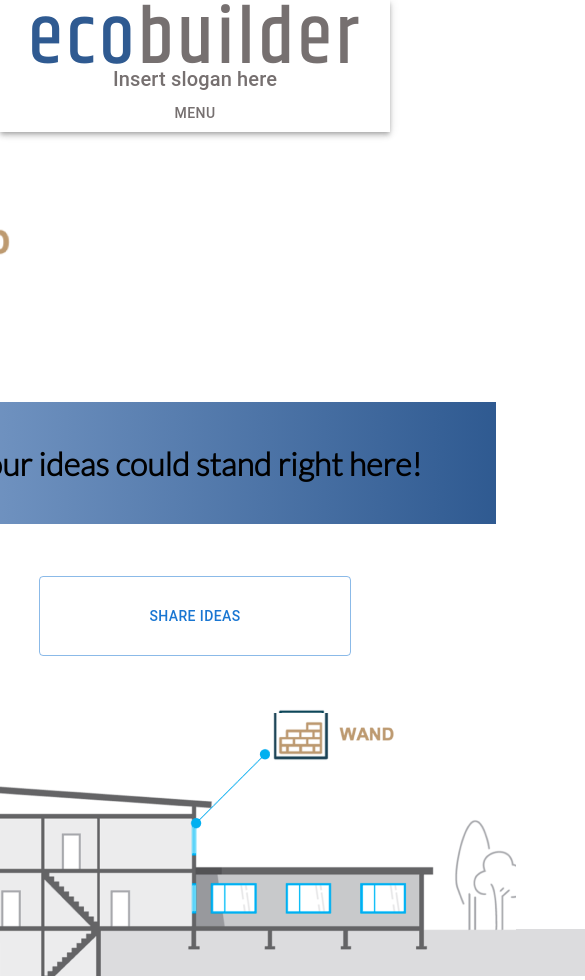
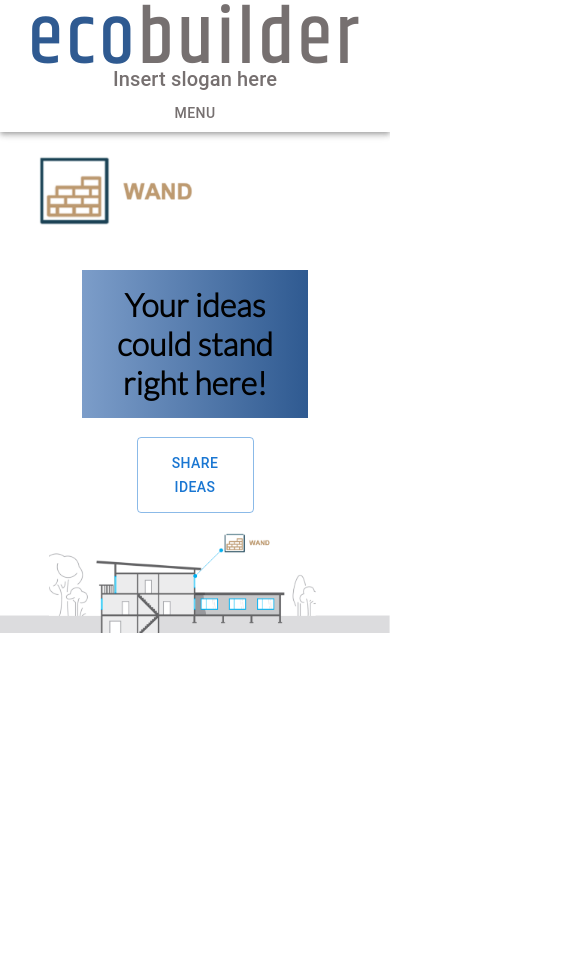
Before and after one commit to eetu-niittymaki/Ecobuilder, a React (Create React App) app in the folder react/: page /technical/wand in a window 390 px wide. Shown: the top 980 px of the page, 585 px wide, since content can reach past the window. After the commit the page ends 899 px from the top, so only its background shows below. Built offline with nearby package versions, Linux system fonts and the light colour scheme.

Commit message:
Add more responsivity changes

```diff
--- a/react/src/Pages/Technical/Fenster.js
+++ b/react/src/Pages/Technical/Fenster.js
@@ -31,14 +31,14 @@ export default function Fenster() {
                 }}>
                 </div>
                     <div style={{ fontSize: "120%" }}>
-                        <img src="../fenster/fenster_icon.png" style={{ marginTop: "5%", marginLeft: "5%",  }} />
+                        <img src="../fenster/fenster_icon.png" className="icon" />
                         <div style={{ marginTop: "10%",  textAlign: "center"}}>
                             {example.map((props) =>
                                <Modal {...props} key={props.title} />
                             )}
                         </div>
                     <div style={{ marginTop: "16%" }}>
-                        <img src="../fenster/fenster_footer.png" width="auto" height="auto" />
+                        <img src="../fenster/fenster_footer.png" className="footerImg" />
                     </div>
                 </div>
             </Box>
--- a/react/src/Pages/Technical/TechnicalPages.css
+++ b/react/src/Pages/Technical/TechnicalPages.css
@@ -19,3 +19,20 @@
     margin-right: auto;
     width: 60%;
 }
+
+
+.icon {
+    margin-top: 5%;
+    margin-left: 5%;
+    max-width: 40%;
+}
+
+/* Extra small devices (phones, 600px and down) */
+@media only screen and (max-width: 600px) {
+    .icon {
+        margin-left:  10%;
+    }
+    .footerImg {
+        width: 100vw;
+    }
+}
--- a/react/src/Pages/Technical/Wand.js
+++ b/react/src/Pages/Technical/Wand.js
@@ -22,7 +22,7 @@ export default function Wand() {
                         }}>
         </div>
         <div>
-            <img src="../wand/wand_icon.png"  style={{marginLeft: "10%", marginTop: "5%"}}/>
+            <img src="../wand/wand_icon.png"  className="icon" />
             <div>
                 <h1>Your ideas could stand right here!</h1>
             </div>
@@ -30,7 +30,7 @@ export default function Wand() {
                                                 width: "30%", height: "10%",
                                                 left: "35%", marginBottom: "5%"}}>share ideas</Button>
             <div>
-                <img src="../wand/wand_footer.png" width="auto" height="auto"/>
+                <img src="../wand/wand_footer.png" className="footerImg"/>
             </div>
         </div>
     </Box>
```
